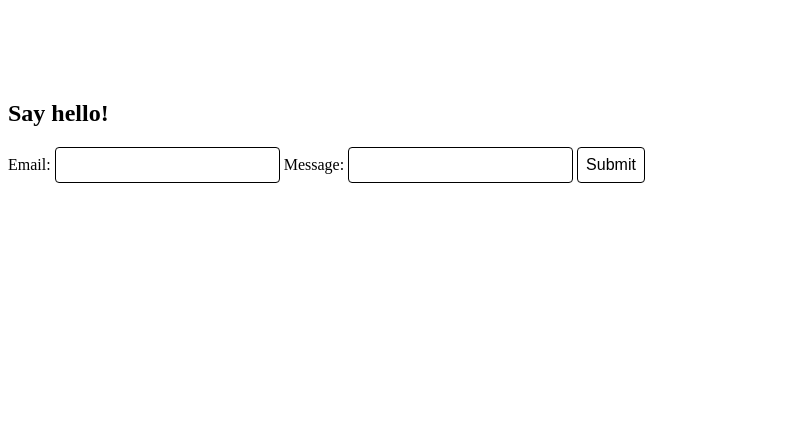
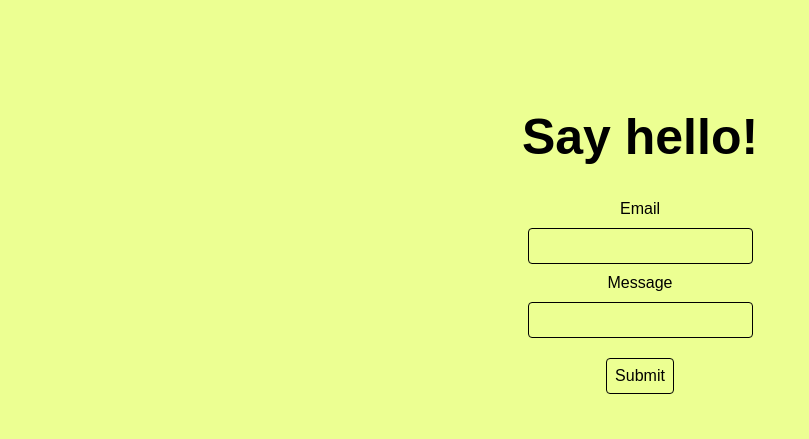
Before and after one commit to katatreimann/portfolio, a plain HTML site: page say-hello/index.html in a window 1280 px wide. Shown: the whole page, without its empty margins (0-809 px from the left). Drawn offline with Linux system fonts and the light colour scheme.

Commit message:
say hello style

```diff
--- a/say-hello/index.html
+++ b/say-hello/index.html
@@ -8,17 +8,17 @@
 </head>
 <body>
 
-    <h2 class="hello">Say hello!</h2>
+    <h1 class="hello">Say hello!</h1>
     <!-- <form id="contactForm">
         <input type="email" id="emailInput" placeholder="Your email" aria-label="Your email" required>
         <button type="submit">Submit</button>
         <p id="thankyouMessage" class="message">Thank you! I'll be in touch.</p>
     </form> -->
     <form id="my-form" action="https://formspree.io/f/mqkvqble" method="POST">
-        <label>Email:</label>
+        <label>Email</label>
         <input type="email" name="email" />
-        <label>Message:</label>
-        <input type="text" name="message" />
+        <label>Message</label>
+        <input type="text" name="message" id="messageBox" />
         <button id="my-form-button">Submit</button>
         <p id="my-form-status"></p>
       </form>
--- a/say-hello/style.css
+++ b/say-hello/style.css
@@ -1,3 +1,17 @@
+
+body {
+    display: flex;
+    flex-direction: column;
+    align-items: center;
+    background-color: #ECFF92;
+    text-align: center;
+    font-family: Arial, sans-serif;
+}
+
+h1 {
+    margin-top: 100px;
+    font-size: 50px;
+}
 
 .hello {
     margin-top: 100px;
@@ -11,6 +25,7 @@ button {
     background-color: transparent;
     font-size: 1rem;
     transition: background-color 0.25s;
+    margin: 10px;
 }
 
 input:hover,
@@ -39,3 +54,14 @@ button {
     opacity: 1;
     pointer-events: all;
 }
+
+form {
+    display: flex;
+    flex-direction: column;
+    align-items: center;
+    /* max-width: 50vw; */
+}
+
+.messageBox {
+    height: 100px;
+}
```
